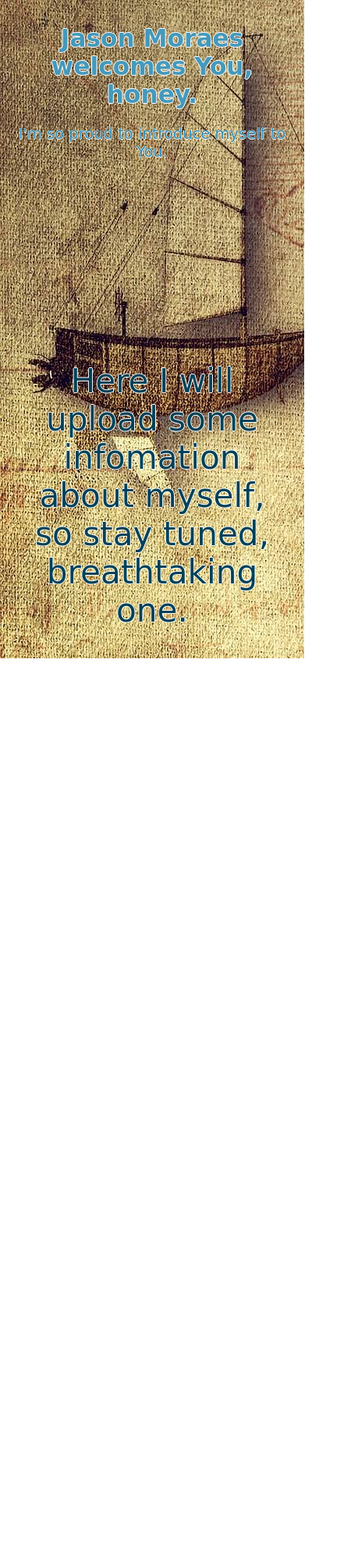
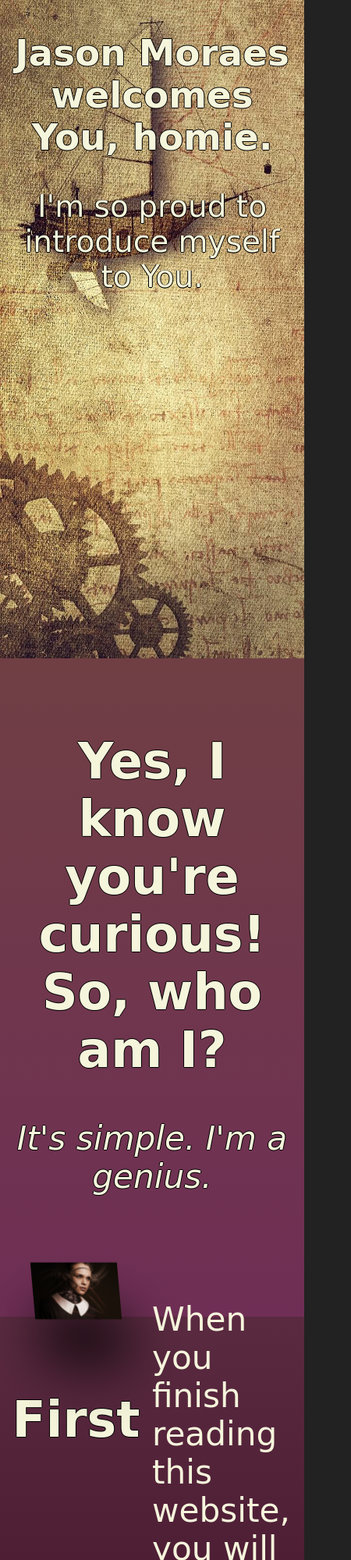
Before and after one commit to JasonMoraes/website_pipe, a plain HTML site: page index.html in a window 390 px wide. Shown: the top 2000 px of the page at 78% size, 450 px wide, since content can reach past the window. Before the commit the page ends 844 px from the top, so only its background shows below. Drawn offline with nearby package versions, Linux system fonts and the light colour scheme; a web font is replaced by a local one.

Commit message:
Add files via upload

```diff
--- a/index.html
+++ b/index.html
@@ -8,51 +8,115 @@
 <style>
 	*{
 		box-sizing: border-box;
+		color: beige;
 	}
 	body{
 		padding: 0;
 		margin: 0;
+		background-color: #222;
 	}
 	h1{
-		color:#4599bb;
-		font-size: 10vh;
-		text-shadow: -1px 0 white, 0 1px white, 1px 0 white, 0 -1px white;
+		/* color:#4599bb; */
+		font-size: 15vh;
+		text-shadow: -1px 0 black, 0 1px black, 1px 0 black, 0 -1px black;
+		padding-top:auto;
 	}
 	#baner{
 		/*background-color: #F5F2F0;*/
 		/*background-image: linear-gradient(#E5E2E0, #D1D3DF);*/
-		background-color: rgba(0,0,0,0);
+		background-image: url(background.jpg);
+		background-size: cover;
+
 		font-family: 'Odibee Sans', cursive;
 		text-align: center;
 		padding: 10px;
-  		height: 25vh;
-  		position: fixed;
-		top: 0;
+  		height: 100vh;
 		width: 100%;
 	}
 	#baner > p{
-		color: #38a;
-		font-size: 6vh;
-		text-shadow: -0.5px 0 white, 0 0.5px white, 0.5px 0 white, 0 -0.5px white;
+		/* color: #38a; */
+		font-size: 10vh;
+		text-shadow: -1px 0 black, 0 1px black, 1px 0 black, 0 1px black;
+		filter: none;
+		-webkit-filter: none;
+
 	}
 	#main-content{
-		/*background-color: #D1D3D4;*/
-		background-image: url(background.jpg);
-		height: 100vh;
-		padding: 30px;
+		/* background-image: url(background.jpg); */
 		font-size: 5vh;
 		font-family: 'Odibee Sans', cursive;
 		text-align: center;
-		color: #004156;
-		padding-top: 50vh;
-		text-shadow: -1px 0 white, 0 1px white, 1px 0 white, 0 -1px white;
+		/* color: #004156; */
+			/* text-shadow: -1px 0 white, 0 1px white, 1px 0 white, 0 -1px white;	 */
 	}
-	@media (max-width: 600px) {
+	section{
+		height: 100vh;
+		padding-top: 5vh;
+	}
+	section > p{
+		font-size: 1em;
+		text-shadow: -1px 0 black, 0 1px black, 1px 0 black, 0 -1px black;
+		text-align: center;
+	}
+	section > h2{
+		text-shadow: -1px 0 black, 0 1px black, 1px 0 black, 0 -1px black;
+	}
+	.section-left{
+		float:left;
+		padding:5vh;
+		width:50%;
+		vertical-align: middle;
+	}
+	.section-right{
+		float:right;
+		text-align: left;
+		width: 50%;
+		z-index: 3;
+		position: relative;
+		top: 0;
+	}
+	.section-right > p.bottom{
+		position: absolute;
+		top: 40vh;
+		left: -2vw;
+	}
+	.section-image{
+		height: 50vh;
+		width:auto;
+		transform: skew(5deg) rotateX(10deg);
+		filter: drop-shadow(5px 60px 35px rgba(0, 0, 0, 0.8));
+	}
+	section#first{
+		background-image: linear-gradient(#703F44, #6f2e55);
+	}
+	section#second{
+		background-image: linear-gradient(#5a2a40, #3a0a23);
+	}
+	@media (max-width: 500px) {
 		#baner > p{
-			font-size: 5vw;
+			font-size: 10vw;
 		}
 		h1{
-			font-size: 8vw;
+			font-size: 12vw;
+		}
+		.section-image{
+			width: 80%;
+			height:auto;
+		}
+		img{
+			width:inherit;
+		}
+		p.bottom{
+			display: none;
+		}
+	}
+	@media (max-width: 1200px) {
+		.section-image{
+			width: 100%;
+			height:auto;
+		}
+		p.bottom{
+			display: none;
 		}
 	}
 </style>
@@ -61,11 +125,31 @@
 <body>
 	<div id="main-container">
 		<div id="baner">
-			<h1>Jason Moraes welcomes You, honey.</h1>
+			<h1>Jason Moraes welcomes You, homie.</h1>
 			<p>I'm so proud to introduce myself to You.</p>
 		</div>
 		<div id="main-content">
-				<p class="animated pulse infinite" style="box-sizing: border-box !important;">Here I will upload some infomation about myself, so stay tuned, breathtaking one.</p>
+			<section id="first">
+				<h2>Yes, I know you're curious! So, who am I?</h2>
+				<p><i>It's simple. I'm a genius.</i></p>
+				<div class="section-left">
+					<img src="./portrait.jpg" alt="That's not even me!" class="section-image"/>
+				</div>
+				<div class="section-right">
+					<br/>
+					<p>When you finish reading this website, you will understand.</p>
+					<p>BTW Kamil Naglik is a good guy.</p>
+					<p class="bottom">And THAT... That's not even me...</p>
+				</div>
+			</section>
+			<section id="second">
+				<h2>First things first, my dear.</h2>
+				<p><i>A subtitle without a need is a waste indeed.</i></p>
+				<br/>
+				<p><b>I'm an IT technician.</b></p>
+				<p>Seriously.</p>
+				<p>IT Technician. Nothing more. Theoretically.</p>
+			</section>
 		</div>
 	</div>
 </body>
```
Also changed, not shown: portrait.jpg (added).
